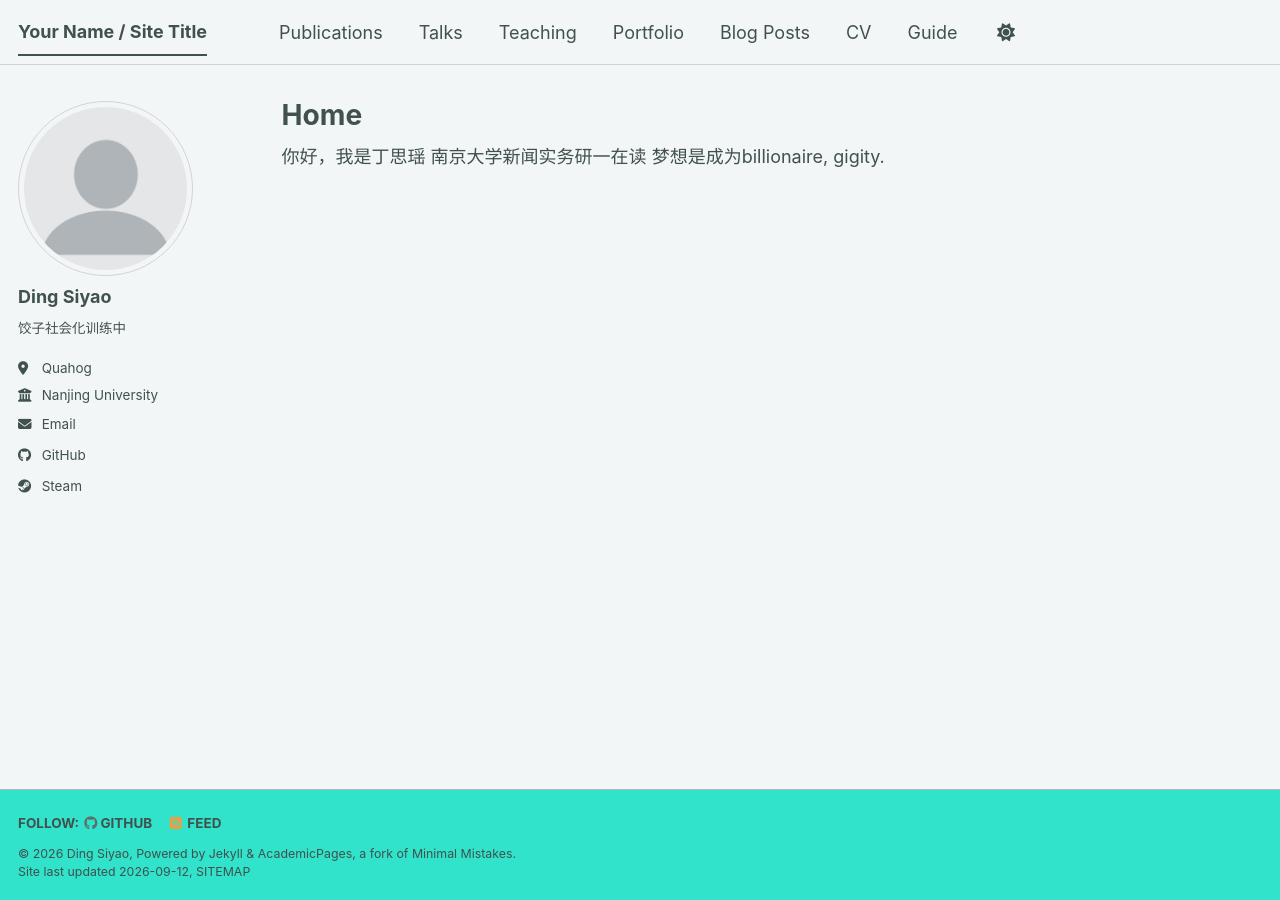
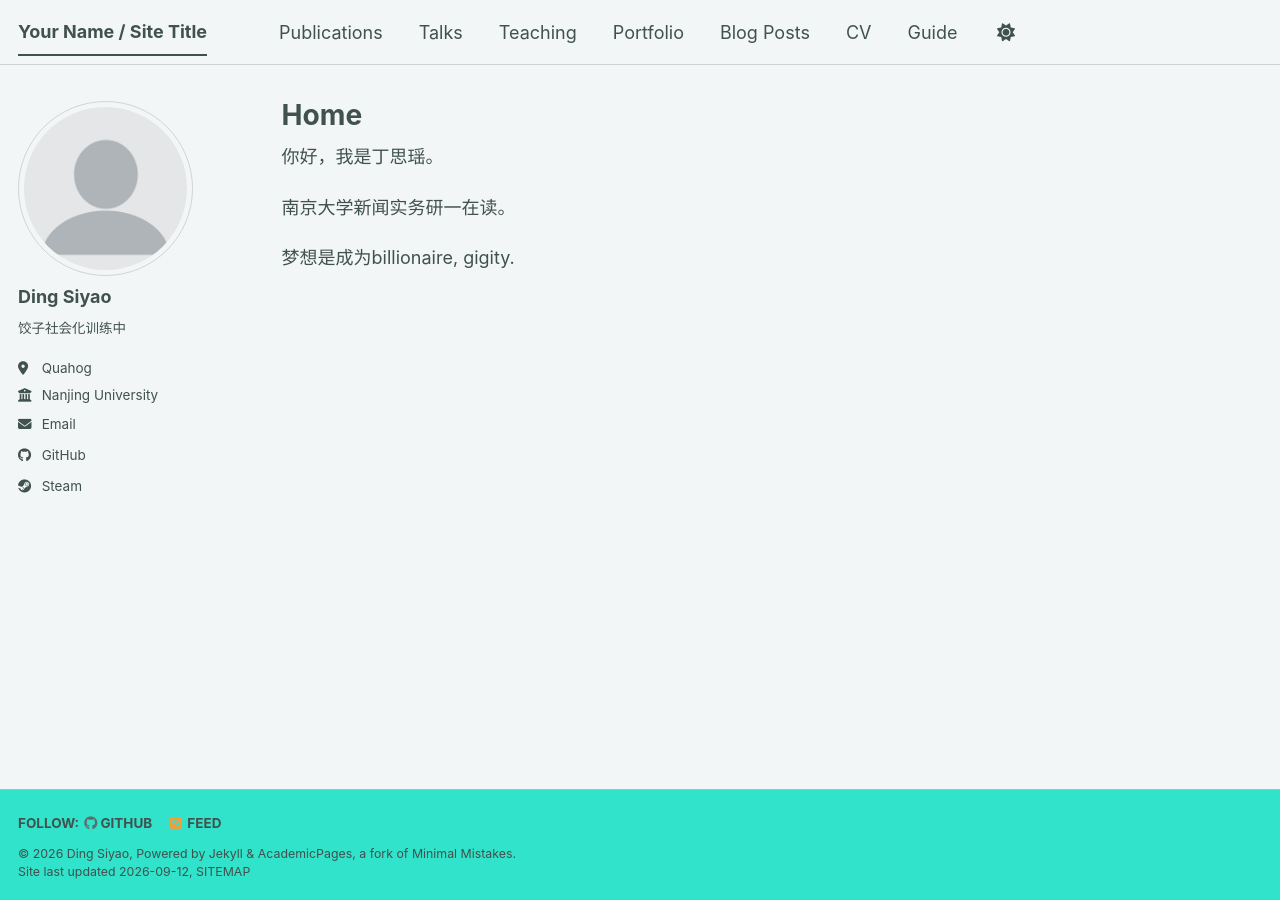
Before and after one commit to Yampie26/Yampie26.github.io, a Jekyll site: the page built from _pages/about.md, in a window 1280 px wide. Built offline with Jekyll 4.4.1, drawn with Linux system fonts in a browser that asks for light colours; a style sheet for code colours, icons or effects is not loaded.

```diff
--- a/_pages/about.md
+++ b/_pages/about.md
@@ -6,6 +6,8 @@ redirect_from:
   - /about/
   - /about.html
 ---
-你好，我是丁思瑶
-南京大学新闻实务研一在读
+你好，我是丁思瑶。
+
+南京大学新闻实务研一在读。
+
 梦想是成为billionaire, gigity.
```
